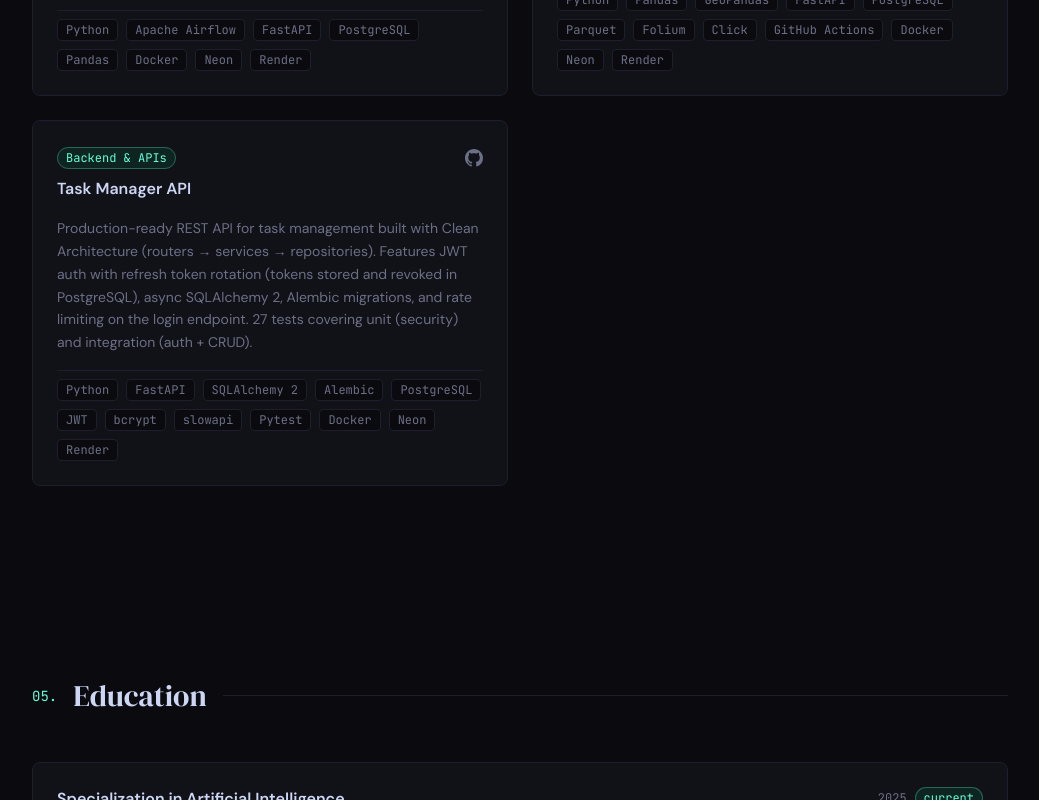
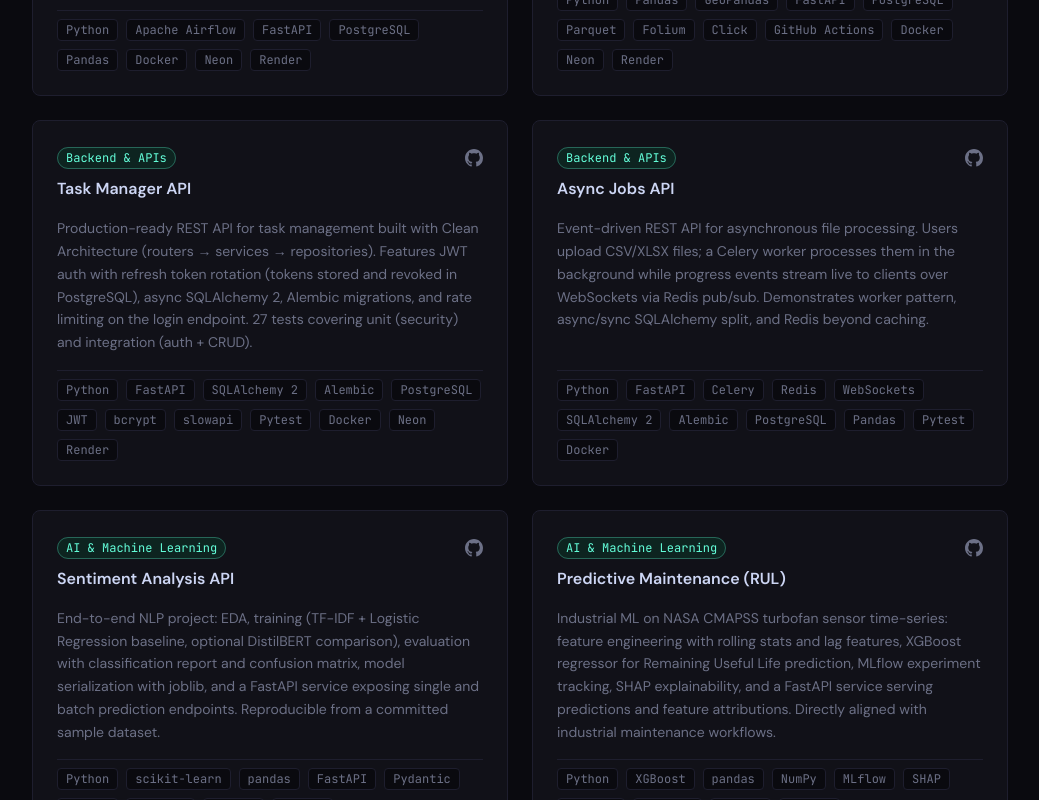
Before and after one commit to PabloAMoreno97/professional-portfolio, a React (Vite) app: page / in a window 1280 px wide. Shown: the part 2940-3740 px from the top of the page, without its empty margins (120-1159 px from the left). Built offline with nearby package versions, Linux system fonts and the light colour scheme.

Commit message:
feat: Added new repositories to projects

```diff
--- a/src/data/portfolio.ts
+++ b/src/data/portfolio.ts
@@ -277,6 +277,39 @@ export const projects: Project[] = [
     stack: ['Python', 'FastAPI', 'SQLAlchemy 2', 'Alembic', 'PostgreSQL', 'JWT', 'bcrypt', 'slowapi', 'Pytest', 'Docker', 'Neon', 'Render'],
     github: 'https://github.com/PabloAMoreno97/fastapi-task-manager',
   },
+  {
+    slug: 'fastapi-async-jobs',
+    title: 'Async Jobs API',
+    category: { en: 'Backend & APIs', es: 'Backend y APIs' },
+    description: {
+      en: 'Event-driven REST API for asynchronous file processing. Users upload CSV/XLSX files; a Celery worker processes them in the background while progress events stream live to clients over WebSockets via Redis pub/sub. Demonstrates worker pattern, async/sync SQLAlchemy split, and Redis beyond caching.',
+      es: 'API REST event-driven para procesamiento asíncrono de archivos. Los usuarios suben CSV/XLSX; un worker Celery los procesa en background mientras los eventos de progreso se transmiten en vivo vía WebSockets sobre Redis pub/sub. Demuestra el patrón worker, separación async/sync de SQLAlchemy y Redis más allá de caché.',
+    },
+    stack: ['Python', 'FastAPI', 'Celery', 'Redis', 'WebSockets', 'SQLAlchemy 2', 'Alembic', 'PostgreSQL', 'Pandas', 'Pytest', 'Docker'],
+    github: 'https://github.com/PabloAMoreno97/fastapi-async-jobs',
+  },
+  {
+    slug: 'ml-sentiment-api',
+    title: 'Sentiment Analysis API',
+    category: { en: 'AI & Machine Learning', es: 'IA y Machine Learning' },
+    description: {
+      en: 'End-to-end NLP project: EDA, training (TF-IDF + Logistic Regression baseline, optional DistilBERT comparison), evaluation with classification report and confusion matrix, model serialization with joblib, and a FastAPI service exposing single and batch prediction endpoints. Reproducible from a committed sample dataset.',
+      es: 'Proyecto NLP end-to-end: EDA, entrenamiento (baseline TF-IDF + Regresión Logística, comparativa opcional con DistilBERT), evaluación con classification report y matriz de confusión, serialización del modelo con joblib y un servicio FastAPI que expone endpoints de predicción individual y por lotes. Reproducible desde un dataset de muestra incluido en el repo.',
+    },
+    stack: ['Python', 'scikit-learn', 'pandas', 'FastAPI', 'Pydantic', 'joblib', 'Jupyter', 'Pytest', 'Docker'],
+    github: 'https://github.com/PabloAMoreno97/ml-sentiment-api',
+  },
+  {
+    slug: 'ml-predictive-maintenance',
+    title: 'Predictive Maintenance (RUL)',
+    category: { en: 'AI & Machine Learning', es: 'IA y Machine Learning' },
+    description: {
+      en: 'Industrial ML on NASA CMAPSS turbofan sensor time-series: feature engineering with rolling stats and lag features, XGBoost regressor for Remaining Useful Life prediction, MLflow experiment tracking, SHAP explainability, and a FastAPI service serving predictions and feature attributions. Directly aligned with industrial maintenance workflows.',
+      es: 'ML industrial sobre series temporales de sensores de turbofans (NASA CMAPSS): ingeniería de features con estadísticos en ventana y lags, regresor XGBoost para predecir Remaining Useful Life, seguimiento de experimentos con MLflow, explicabilidad con SHAP y un servicio FastAPI que sirve predicciones y atribuciones de features. Alineado directamente con flujos de mantenimiento industrial.',
+    },
+    stack: ['Python', 'XGBoost', 'pandas', 'NumPy', 'MLflow', 'SHAP', 'FastAPI', 'Jupyter', 'Pytest', 'Docker'],
+    github: 'https://github.com/PabloAMoreno97/ml-predictive-maintenance',
+  },
 ]
 
 export const education = [
```
